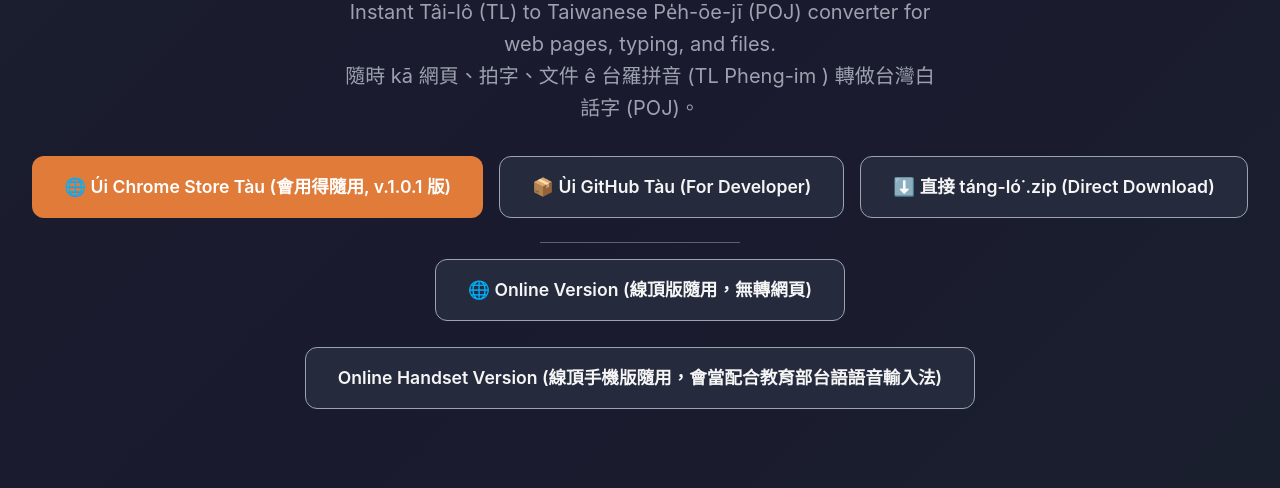
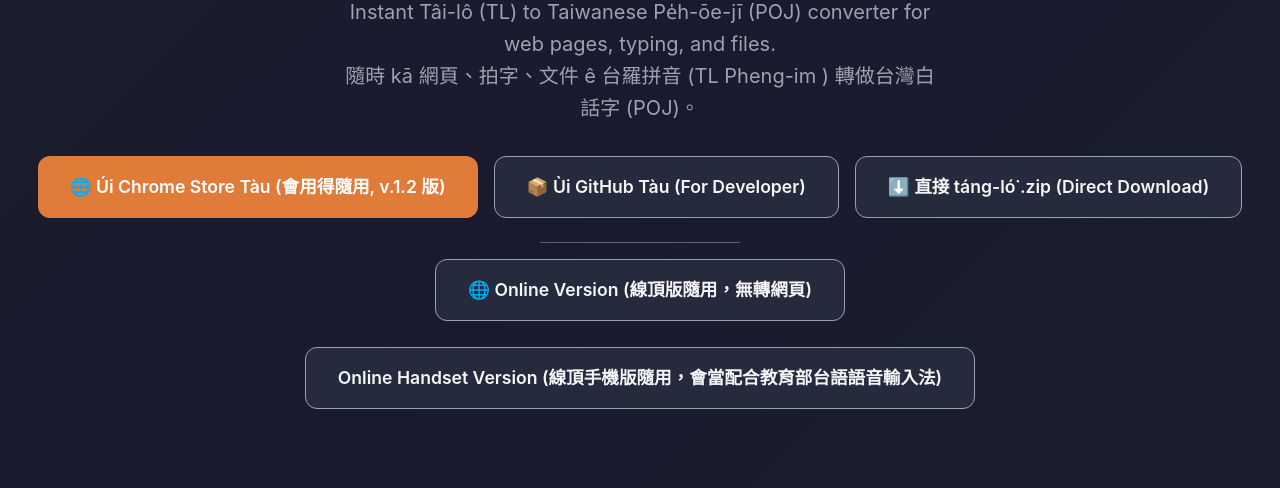
Before and after one commit to CyberOoHim/tl_poj_extension, a browser extension: page index.html in a window 1280 px wide. Shown: the part 312-800 px from the top of the page. Drawn offline with Linux system fonts and the light colour scheme.

Commit message:
update pack, version 1.2 whcih submit to Chrome Web Store

```diff
--- a/index.html
+++ b/index.html
@@ -552,13 +552,13 @@
                 title: 'TL 拼音 -> POJ 隨時轉',
                 subtitleEn: 'Instant Tâi-lô (TL) to Taiwanese Pe̍h-ōe-jī (POJ) converter for web pages, typing, and files.',
                 subtitleTaigi: '隨時 kā 網頁、拍字、文件 ê 台羅拼音 (TL Pheng-im ) 轉做台灣白話字 (POJ)。',
-                ctaInstall: '🌐 Úi Chrome Store Tàu (會用得隨用, v.1.0.1 版)',
+                ctaInstall: '🌐 Úi Chrome Store Tàu (會用得隨用, v.1.2 版)',
                 ctaGithub: '📦 Ùi GitHub Tàu (For Developer)',
                 ctaZip: '⬇️ 直接 táng-ló͘ .zip (Direct Download)',
                 ctaInline: '🌐 Online Version (線頂版隨用，無轉網頁)',
                 chromeStoreUrl: 'https://chromewebstore.google.com/detail/tl-%3E-poj-%E9%9A%A8%E6%99%82%E8%BD%89/fifgafegihlbgnalgnjinaokghnplkli?hl=en-US&utm_source=ext_sidebar',
                 githubUrl: 'https://github.com/CyberOoHim/tl_poj_extension',
-                zipUrl: 'packed/extension_20260217_0907.zip',
+                zipUrl: 'packed/extension_20260226_2041.zip',
                 inlineUrl: 'https://cyberoohim.github.io/pages/tl_poj_converter.html',
                 ctaHandset: 'Online Handset Version (線頂手機版隨用，會當配合教育部台語語音輸入法)',
                 handsetUrl: 'https://cyberoohim.github.io/pages/tl_poj_converter_simple.html'
```
Also changed, not shown: 2 other files.
